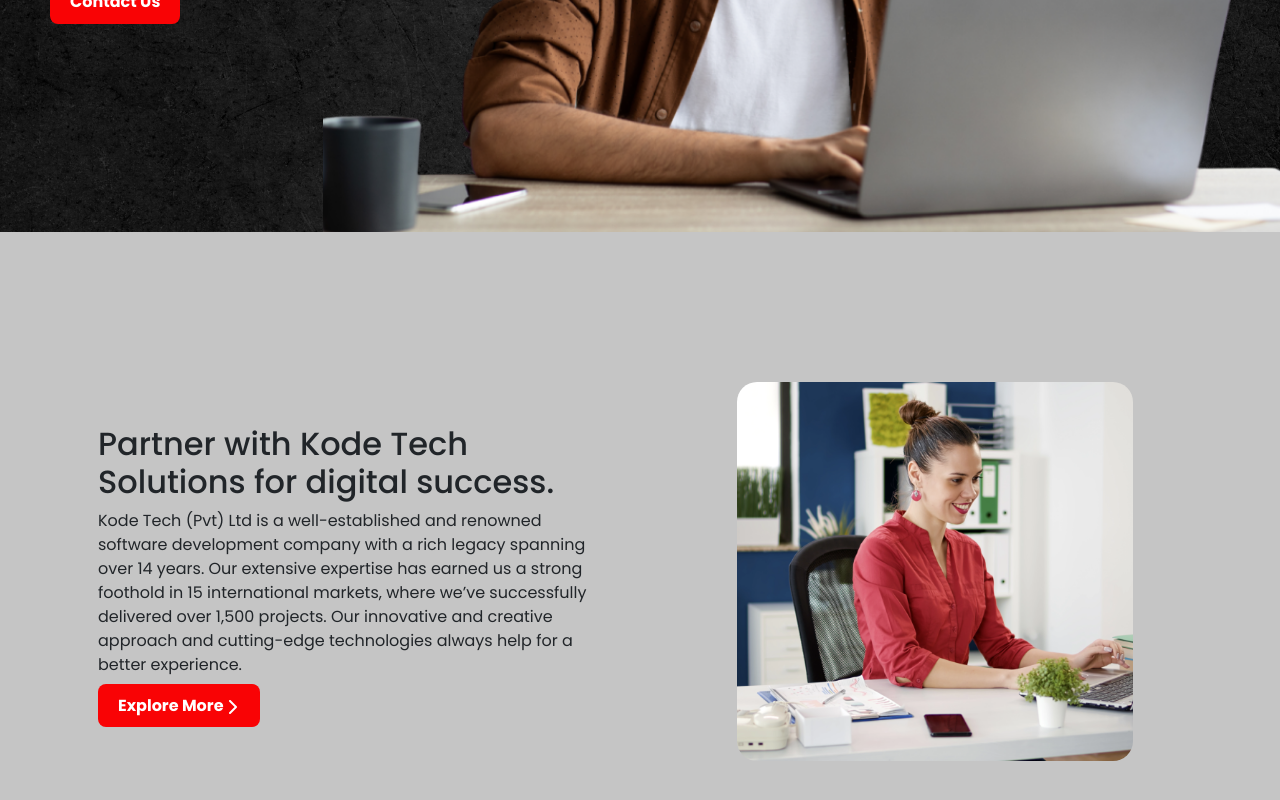
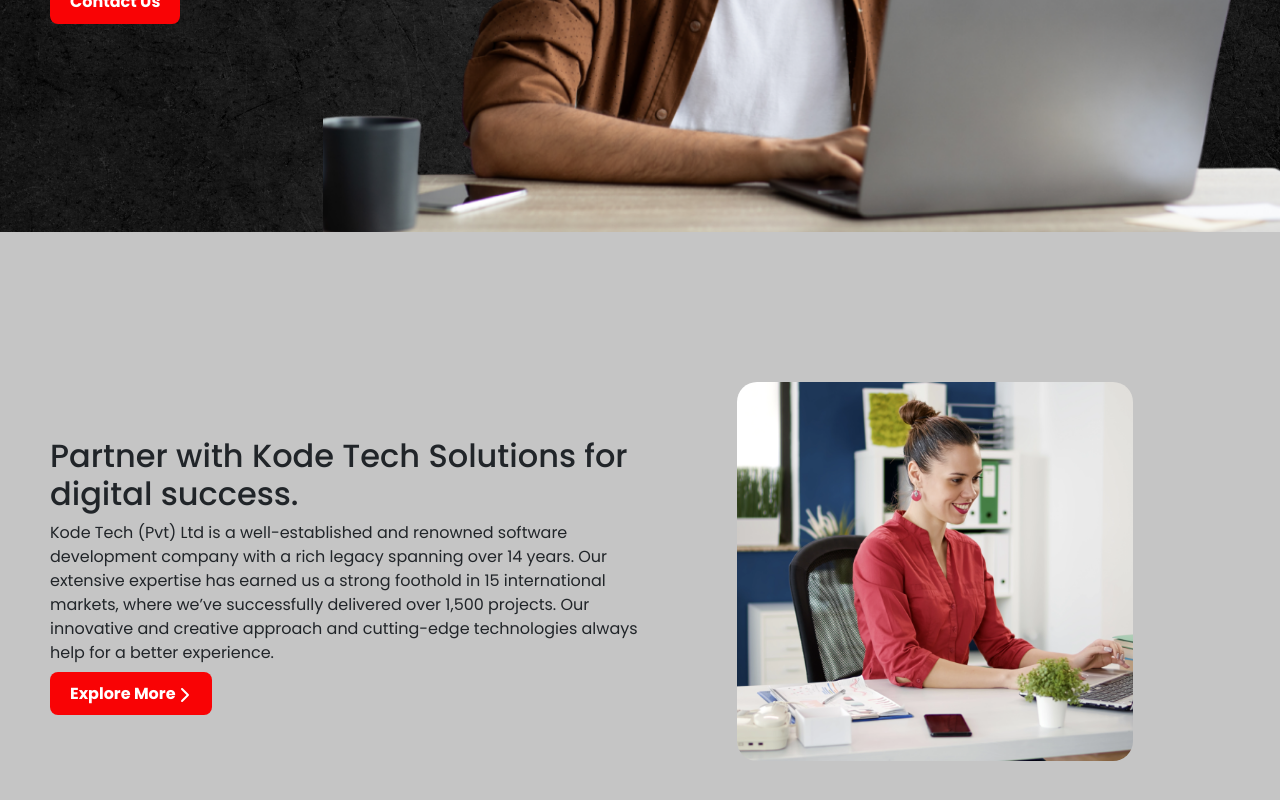
Before and after one commit to loops-it/demosite-web, a Next.js app: page / in a window 1280 px wide. Shown: the part 566-1366 px from the top of the page. Built offline with nearby package versions, Linux system fonts and the light colour scheme.

Commit message:
update padding

```diff
--- a/app/page.tsx
+++ b/app/page.tsx
@@ -21,7 +21,7 @@
       </div>
       {/* section 2 - who we are */}
       <div className="whoWeAre d-flex flex-column flex-lg-row justify-content-center align-items-center sec-x-padding py-5">
-        <div className="col-12 col-lg-6 p-5 ">
+        <div className="col-12 col-lg-6 py-5 ">
           <h2>Partner with Kode Tech
           Solutions for digital success.
           </h2>
```
